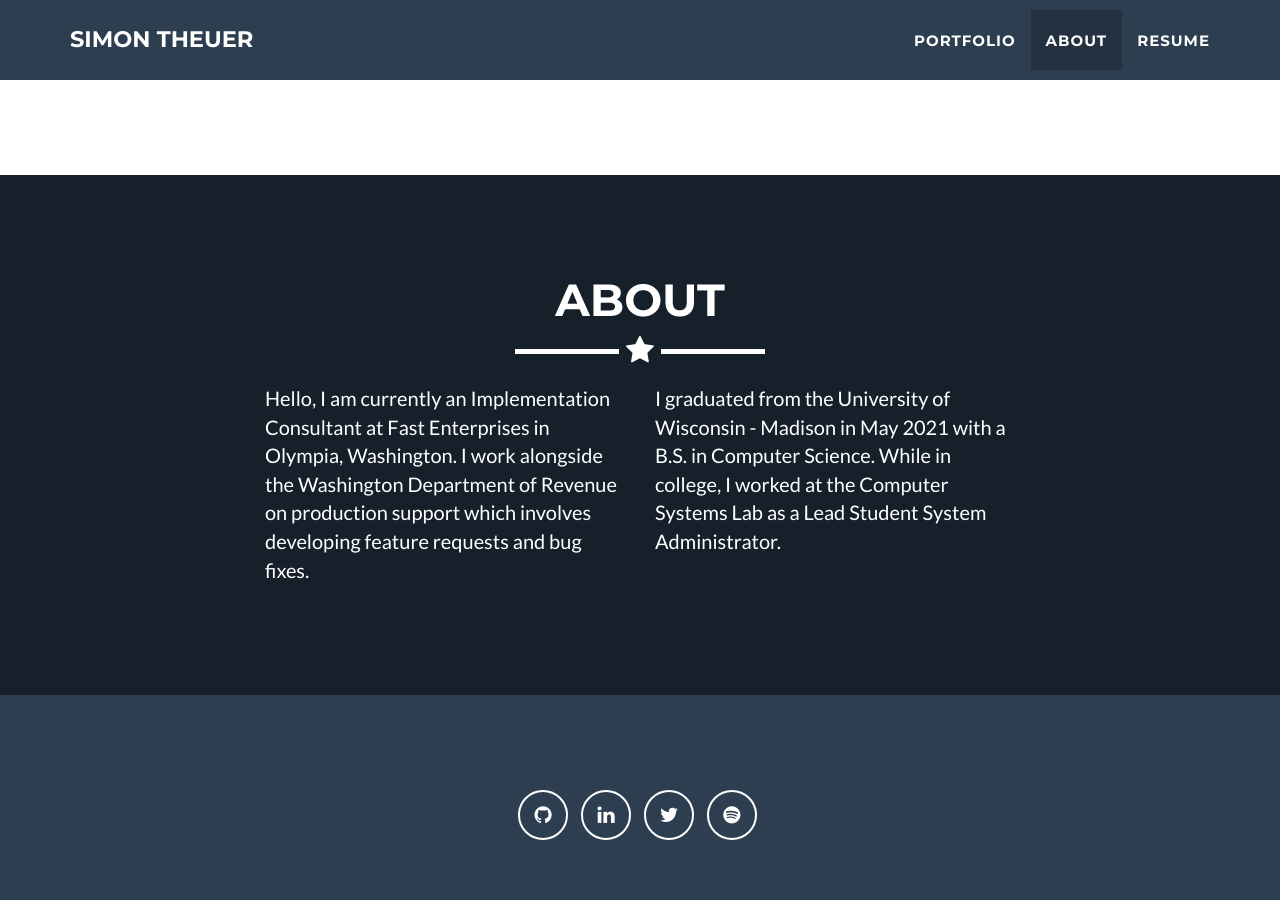
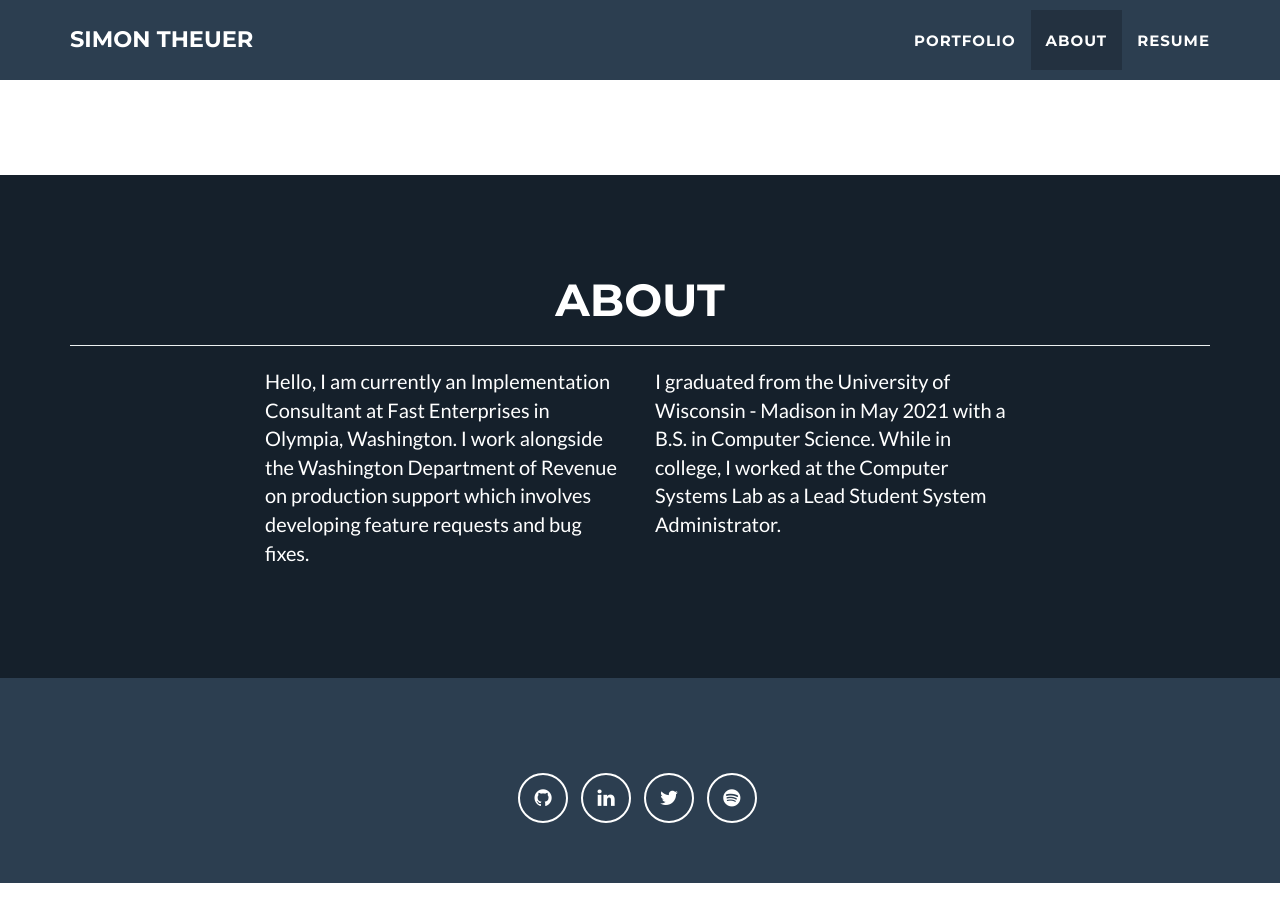
Before and after one commit to SimonT321/SimonT321.github.io, a Jekyll site: the page built from _posts/2014-07-18-project-1.markdown, in a window 1280 px wide and 900 px high, scrolled down 1729 px. Built offline with Jekyll 4.4.1, drawn with Linux system fonts in a browser that asks for light colours; our own code applies the rules of GitHub Pages for plain Markdown files.

Commit message:
Changing line break

```diff
--- a/_includes/about.html
+++ b/_includes/about.html
@@ -4,7 +4,7 @@
             <div class="row">
                 <div class="col-lg-12 text-center">
                     <h2>About</h2>
-                    <hr class="star-light">
+                    <hr>
                 </div>
             </div>
             <div class="row">
```
